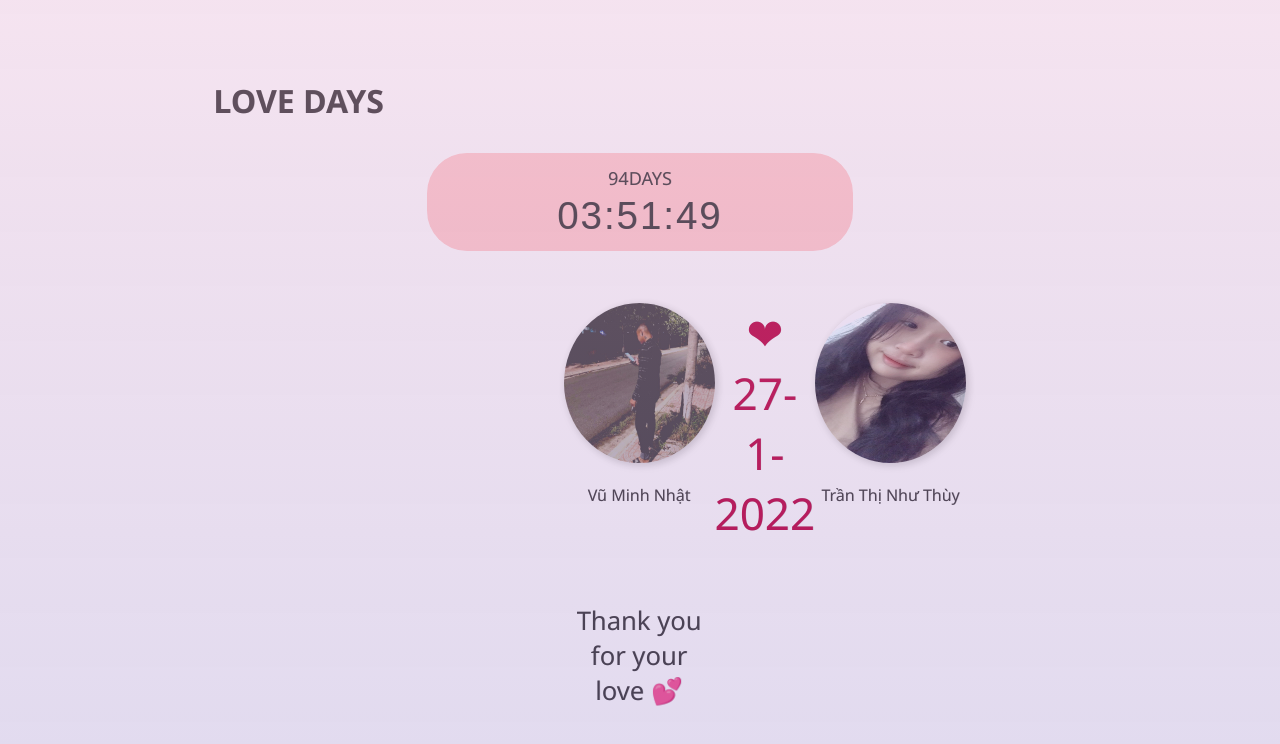
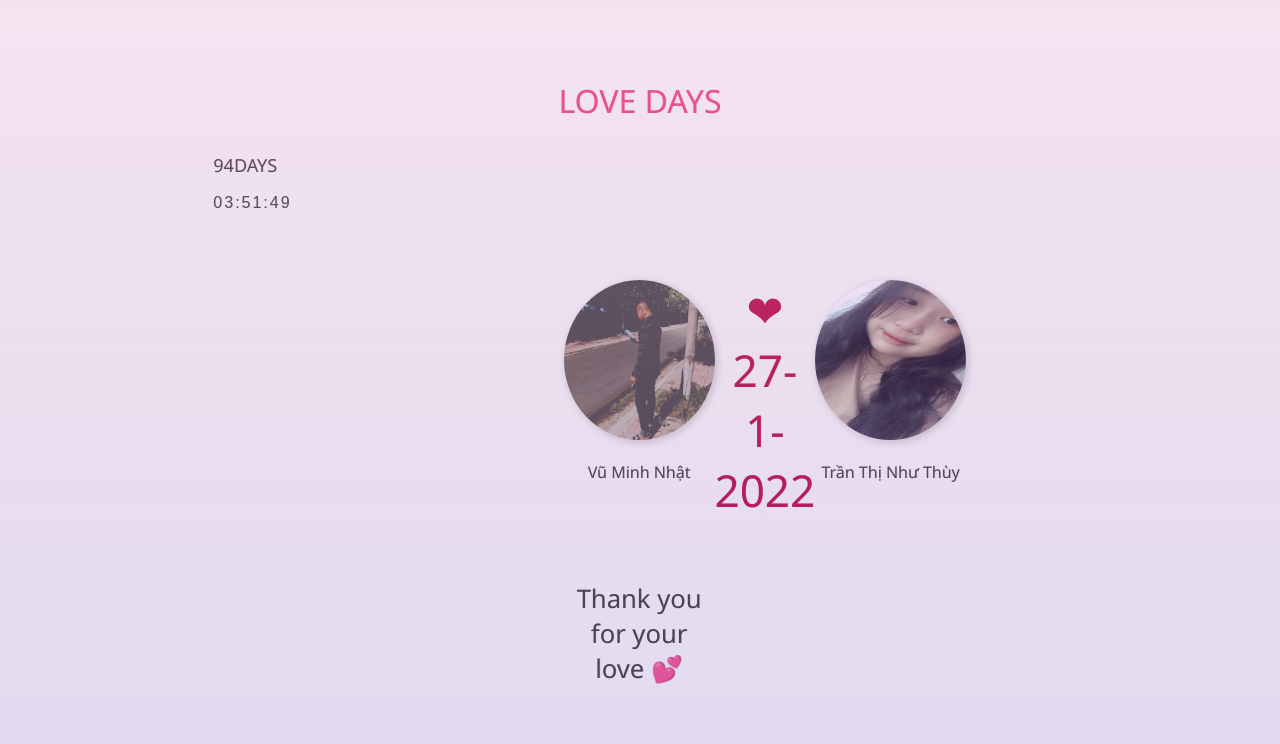
Before and after one commit to nhatcaygame/nhatcaygame.github.io, a plain HTML site: page index.html in a window 1280 px wide. Drawn offline with Linux system fonts and the light colour scheme.

Commit message:
Update style.css

```diff
--- a/style.css
+++ b/style.css
@@ -1,61 +1,77 @@
-html,body {
-    background-color:#f6f6f6;
+html, body {
+      background-color: #f6f6f6;
       margin: 0;
-    padding:0;
+      padding: 0;
 }
-img {
-    max-width: 100%;
-}
+
+img {max-width: 100%;}
+
 body {
       display: grid;
-    font-family: "Segoe UI",sans-serif;
-    grid-template-columns: repeat(12,1fr);
-    grid-auto-rows: minmax(auto,auto);
+      font-family: "Segoe UI", sans-serif;
+      grid-template-columns: repeat(12, 1fr);
+      grid-auto-rows: minmax(auto, auto);
       color: #3e3e3e;
       text-shadow: 0.4px 0.4px 0.4px rgba(0,0,0,.2);
 }
+
+h1 {
+      font-weight: lighter;
+      grid-column: span 3;
+      text-align: center;
+      color: #ec407a;
+}
+
+#wrapper {
+      display: grid;
+      grid-column: 3 / 11;
+      grid-template-columns: repeat(3, 1fr);
+      grid-auto-rows: minmax(auto, auto);
+      grid-row-gap: 10px;
+      margin-top: 3.6rem;
+}
+
+#clock-box, #info {
+      grid-column: span 3;
+      display: grid;
+      grid-template-columns: repeat(12, 1fr);
+}
+
+#clock-box #clock {
+      grid-column: 4 / 10;
+      background-color: #F8C8C8;
+      padding: .6rem 2rem;
+      padding-top: .8rem;
+      text-align: center;
+      font-size: 2.4rem;
+      border-radius: 10rem;
+}
+
+date, time {
+      display: block;
+}
+
+date {
+      font-size: 18px;
+}
+
+time {
+      font-family: "Arial", sans-serif;
+      line-height: 3.2rem;
+      letter-spacing: 2px;
+}
+
 .avatar {
       width: 160px;
       height: 160px;
       border-radius: 50%;
       box-shadow: 2px 2px 8px rgba(0,0,0,.2);
 }
-#wrapper {
-    display: grid;
-    grid-column: 3 / 11;
-    grid-template-columns: repeat(3,1fr);
-    grid-auto-rows: minmax(auto,auto);
-    grid-row-gap: 10px;
-    margin-top: 3.6rem;
-}
-#clock-box, #info {
-    grid-column: span 3;
-    display: grid;
-    grid-template-columns: repeat(12,1fr);
-}
-#clock-box .clock {
-    grid-column: 4 / 10;
-    background-color: #F8C8C8;
-    padding: .6rem 2rem;
-    padding-top: .8rem;
-    text-align: center;
-    font-size: 2.4rem;
-    border-radius: 40px;
-}
-date, time {
-    display: block;
-}
-date {
-    font-size: 18px;
-}
-time {
-    font-family: "Arial",sans-serif;
-    line-height: 3.2rem;
-    letter-spacing: 2px;
-}
+
 #info {
       margin-top: 2.6rem;
 }
+
 #heart {
       grid-column: span 2;
       display: grid;
```
Lines whose indentation alone changed are shown as unchanged.
